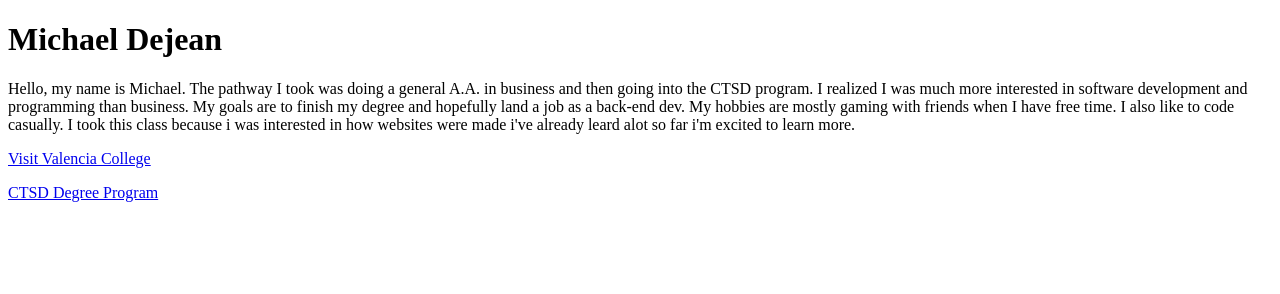
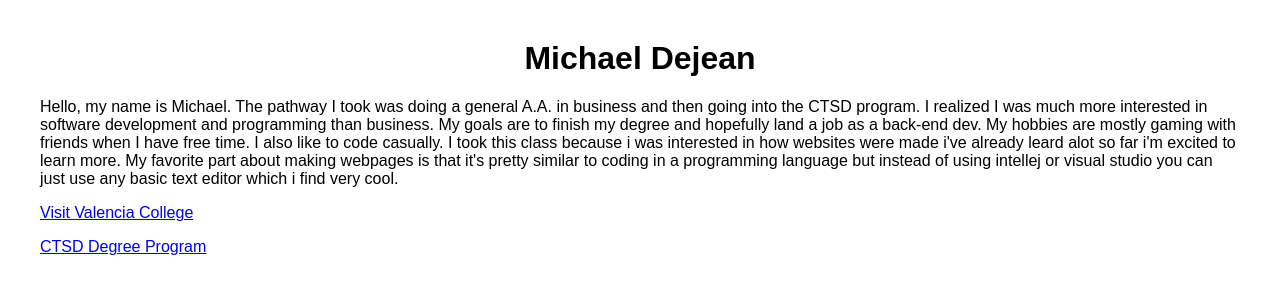
Before and after one commit to SlickRickyBobbyJohnson/COP-2822C-website-demo, a plain HTML site: page index.htm in a window 1280 px wide. Drawn offline with Linux system fonts and the light colour scheme.

Commit message:
Update index.htm

```diff
--- a/index.htm
+++ b/index.htm
@@ -2,6 +2,19 @@
 <html>
 <head>
   <title>About Me</title>
+   <style>
+    body {
+      font-family: Arial, sans-serif;
+      margin: 40px;
+    }
+    h1 {
+      font-size: 2em;
+      text-align: center;
+    }
+    p {
+      margin-bottom: 15px;
+    }
+  </style>
 </head>
 <body>
 
@@ -11,6 +24,7 @@
     I realized I was much more interested in software development and programming than business.
     My goals are to finish my degree and hopefully land a job as a back-end dev. My hobbies are mostly gaming with friends when I have free time. I also like to code casually.
     I took this class because i was interested in how websites were made i've already leard alot so far i'm excited to learn more.
+    My favorite part about making webpages is that it's pretty similar to coding in a programming language but instead of using intellej or visual studio you can just use any basic text editor which i find very cool.
 
     </p>
 
```
